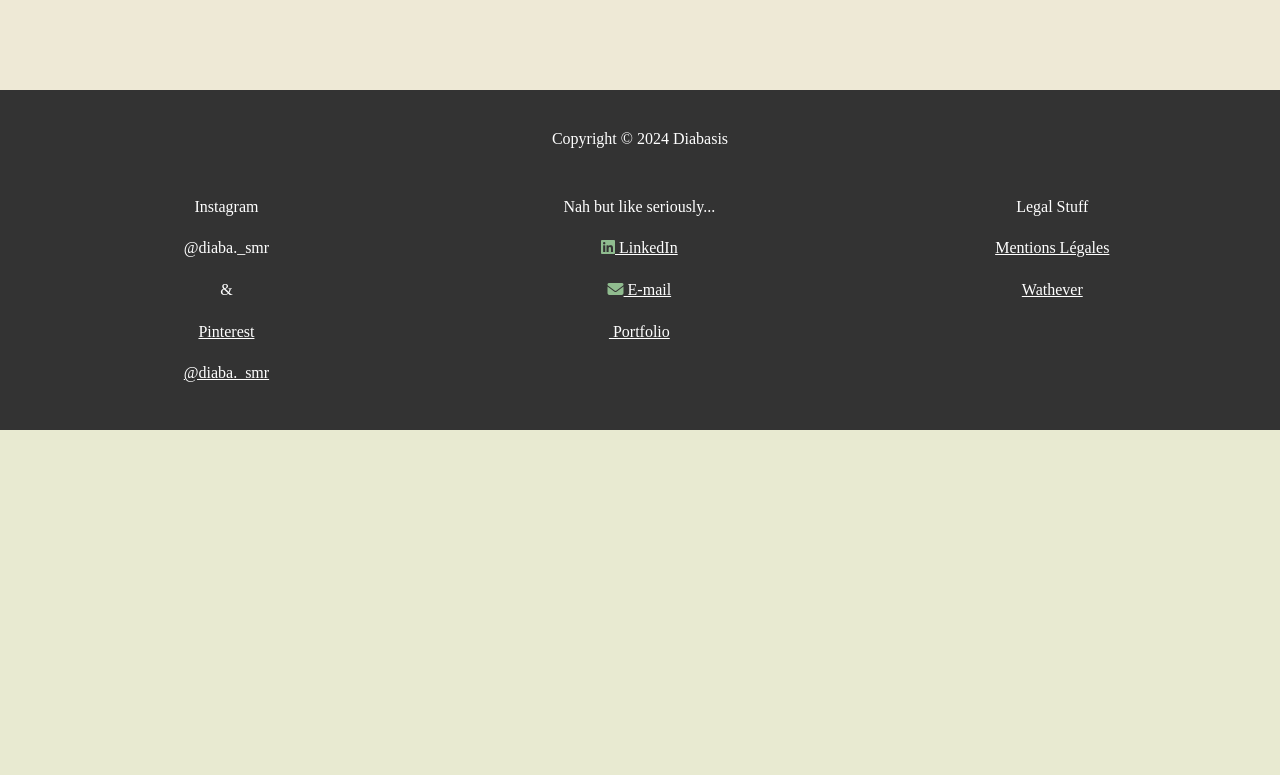
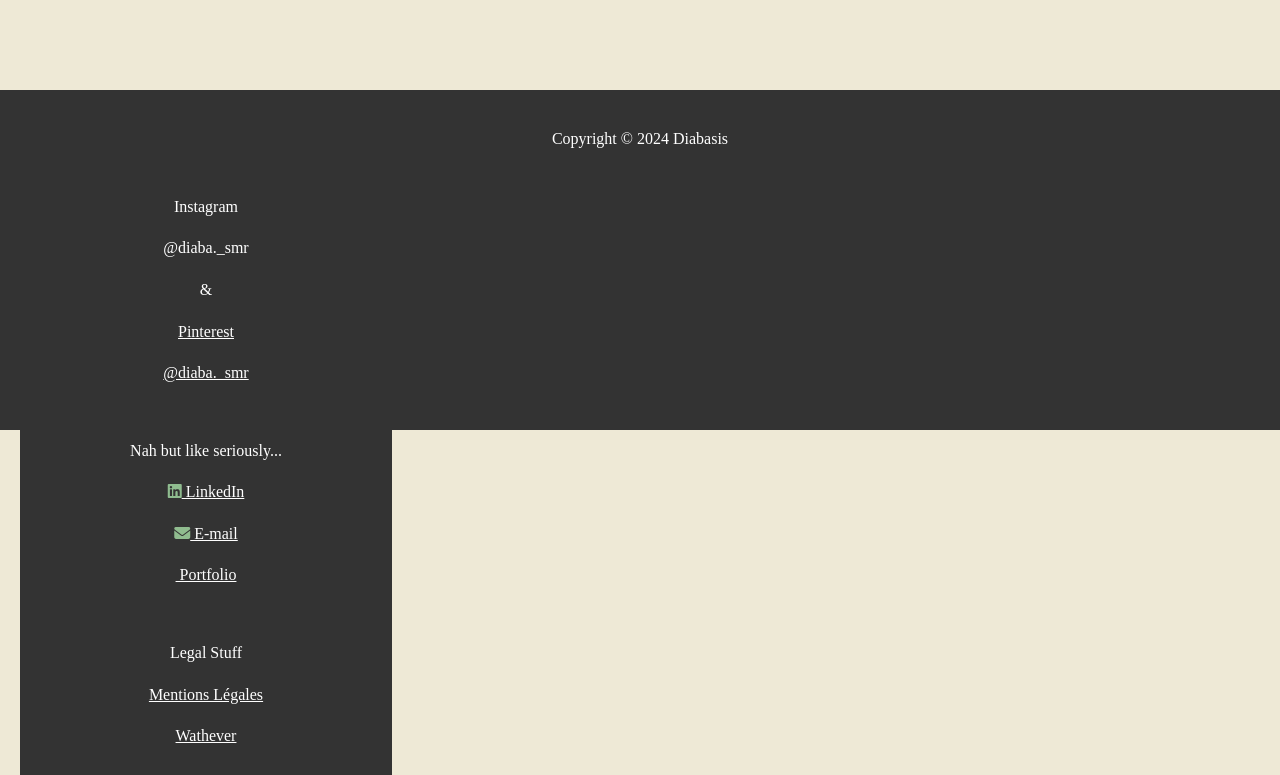
Before and after one commit to diabasmr/Diabasis, a PHP site: page / in a window 1280 px wide. Shown: the part 2135-2910 px from the top of the page. Before the commit the page ends 2565 px from the top, so only its background shows below. Run offline with PHP 8.4, Linux system fonts and the light colour scheme; some libraries are stand-ins or nearby versions; some web fonts are replaced.

Commit message:
harmonisation footer

```diff
--- a/CSS/index-style.css
+++ b/CSS/index-style.css
@@ -207,18 +207,19 @@ nav a:active{
 	border-radius: 15px;
 }
 
+/*Footer*/
 #main-footer{
 	height:300px;
 	background: #333;
 	color:#fff;
 	text-align: center;
+	align-items: center;
 	padding:20px;
 	margin-top:40px;
 }
 
 #side-footer{
-	width:33.3%;
-	float: left;
+	width:30%;
 	text-align: center;
 	background: #333;
 	color:#fff;
```
